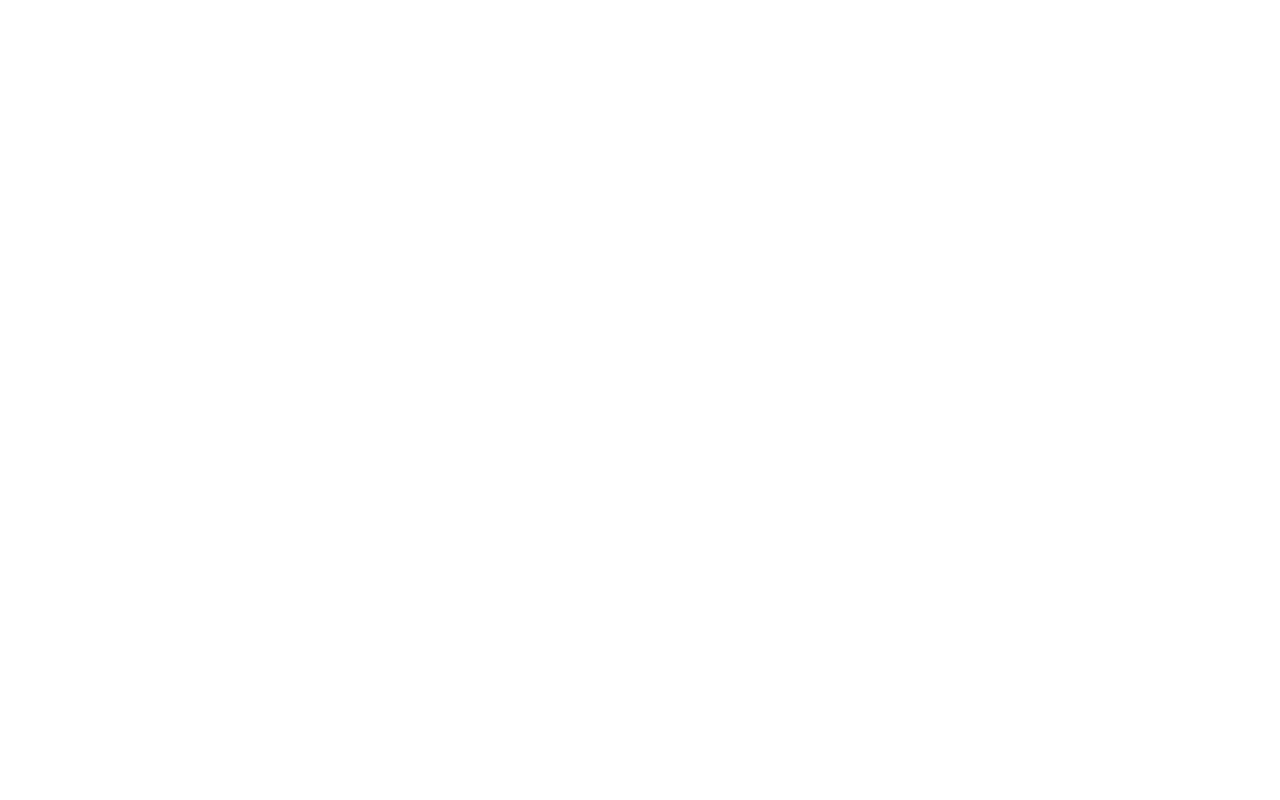
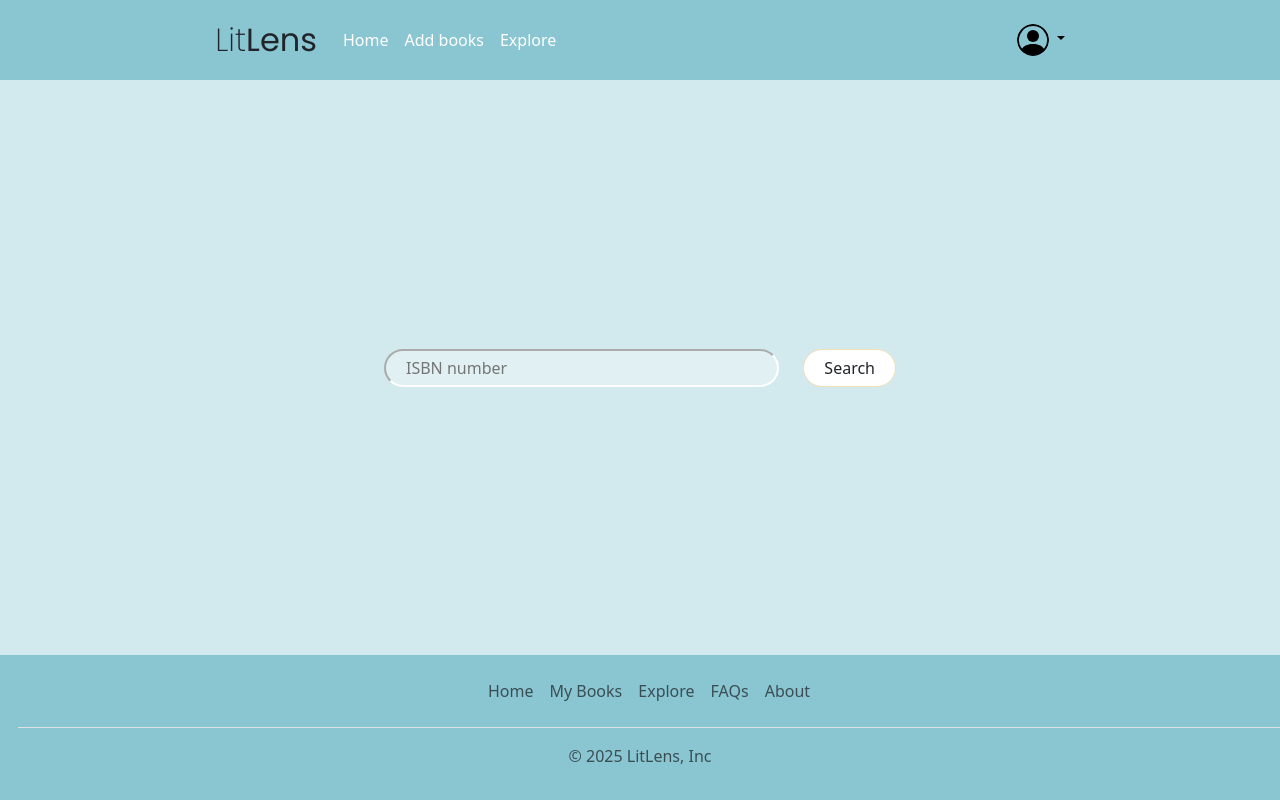
Before and after one commit to VG75/book-notes, a website: page add-book-page.html in a window 1280 px wide. Drawn offline with nearby package versions, Linux system fonts and the light colour scheme.

Commit message:
Completed the styling and html content of the search page

```diff
--- a/add-book-page.html
+++ b/add-book-page.html
@@ -0,0 +1,66 @@
+<!DOCTYPE html>
+<html lang="en">
+<head>
+    <meta charset="UTF-8">
+    <meta name="viewport" content="width=device-width, initial-scale=1.0">
+    <link rel="preconnect" href="https://fonts.googleapis.com">
+    <link rel="preconnect" href="https://fonts.gstatic.com" crossorigin>
+    <link href="https://fonts.googleapis.com/css2?family=Poppins:ital,wght@0,100;0,200;0,300;0,400;0,500;0,600;0,700;0,800;0,900;1,100;1,200;1,300;1,400;1,500;1,600;1,700;1,800;1,900&display=swap" rel="stylesheet">
+    <link href="https://cdn.jsdelivr.net/npm/bootstrap@5.3.3/dist/css/bootstrap.min.css" rel="stylesheet" integrity="sha384-QWTKZyjpPEjISv5WaRU9OFeRpok6YctnYmDr5pNlyT2bRjXh0JMhjY6hW+ALEwIH" crossorigin="anonymous">
+    <link rel="stylesheet" href="./public/css/style.css">
+    <title>Home</title>
+</head>
+<body>
+    <header class="p-3">
+        <div class="container">
+            <div class="d-flex flex-wrap align-items-center justify-content-around ">
+                <span id="logo-1">Lit</span><span id="logo-2">Lens</span>
+
+                <ul class="nav col-12 col-lg-auto me-lg-auto mb-2 justify-content-center mb-md-0">
+                  <li><a href="#" class="nav-link px-2  text-reset">Home</a></li>
+                  <li><a href="#" class="nav-link px-2  text-reset">Add books</a></li>
+                  <li><a href="#" class="nav-link px-2  text-reset">Explore</a></li>
+                </ul>
+            <div class="dropdown text-end">
+              <a href="#" class="d-block link-body-emphasis text-decoration-none dropdown-toggle" data-bs-toggle="dropdown" aria-expanded="false">
+                <img src="./public/images/person-circle.svg" alt="mdo" width="32" height="32" class="rounded-circle">
+              </a>
+              <ul class="dropdown-menu text-small">
+                <li><a class="dropdown-item" href="#">Profile</a></li>
+                <li><a class="dropdown-item" href="#">Settings</a></li>
+                <li><hr class="dropdown-divider"></li>
+                <li><a class="dropdown-item" href="#">Sign out</a></li>
+              </ul>
+            </div>
+          </div>
+        </div>
+    </header>
+
+    <!--Search area -->
+
+    <div class="isbn-book-search">
+        <form action="" method="post">
+            <input type="text" name="book-name" placeholder="ISBN number">
+            <button class="btn">Search</button>
+        </form>
+        <!-- <div class="book-not-found">
+            This book could not be found!!!
+        </div> -->
+    </div>
+
+
+    <footer class="py-3">
+        <ul class="nav justify-content-center border-bottom pb-3 mb-3">
+          <li class="nav-item"><a href="#" class="nav-link px-2 text-body-secondary">Home</a></li>
+          <li class="nav-item"><a href="#" class="nav-link px-2 text-body-secondary">My Books</a></li>
+          <li class="nav-item"><a href="#" class="nav-link px-2 text-body-secondary">Explore</a></li>
+          <li class="nav-item"><a href="#" class="nav-link px-2 text-body-secondary">FAQs</a></li>
+          <li class="nav-item"><a href="#" class="nav-link px-2 text-body-secondary">About</a></li>
+        </ul>
+        <p class="text-center text-body-secondary">© 2025 LitLens, Inc</p>
+    </footer>
+
+
+<script src="https://cdn.jsdelivr.net/npm/bootstrap@5.3.3/dist/js/bootstrap.bundle.min.js" integrity="sha384-YvpcrYf0tY3lHB60NNkmXc5s9fDVZLESaAA55NDzOxhy9GkcIdslK1eN7N6jIeHz" crossorigin="anonymous"></script>
+</body>
+</html>
--- a/public/css/style.css
+++ b/public/css/style.css
@@ -387,25 +387,27 @@ a:hover .rating-data {
 
 }
 
-.search-area form {
+.search-area, .isbn-book-search  form {
     display: flex;
     align-items: center;
     gap: 20px;
     width: 40%;
 }
 
-.search-area input {
+.search-area, .isbn-book-search  input {
     flex: 1;
     border-radius: 20px;
     border-color: white;
     padding: 5px;
     padding-left: 20px;
+    background-color: rgba(255, 255, 255, 0.3);
 
 }
-.search-area .btn {
+.search-area, .isbn-book-search  .btn {
     border-radius: 20px;
     padding-left: 20px;
     padding-right: 20px;
+
 }
 
 
@@ -464,3 +466,18 @@ a:hover .rating-data {
     display: flex;
     justify-content: flex-end;
 }
+
+                                                /**************ISBN book search area*****************/
+
+.isbn-book-search {
+    display: flex;
+    flex-direction: column;
+    justify-content: center;
+    align-items: center;
+}
+
+.book-not-found {
+    margin-top: 15px;
+    font-size: larger;
+    color: red;
+}
```
Also changed, not shown: view-all-books.html (line endings or trailing spaces).
